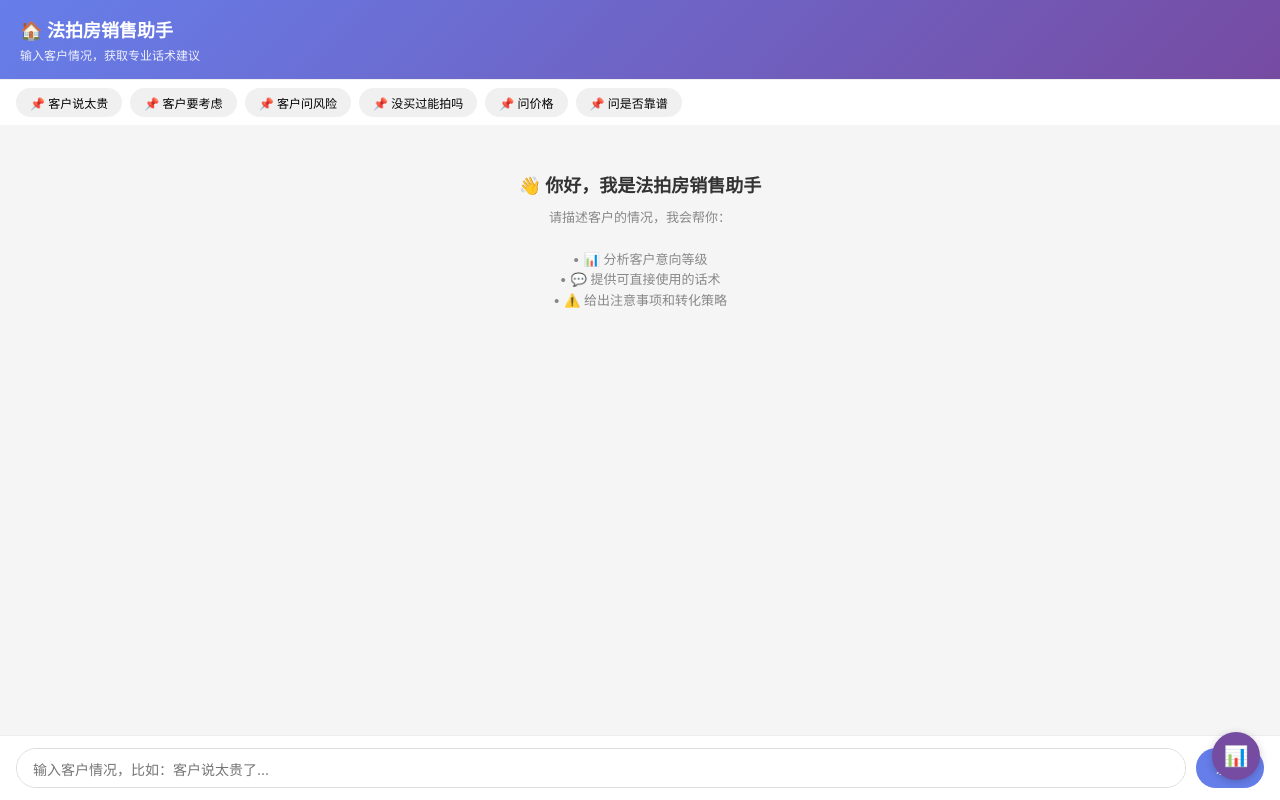
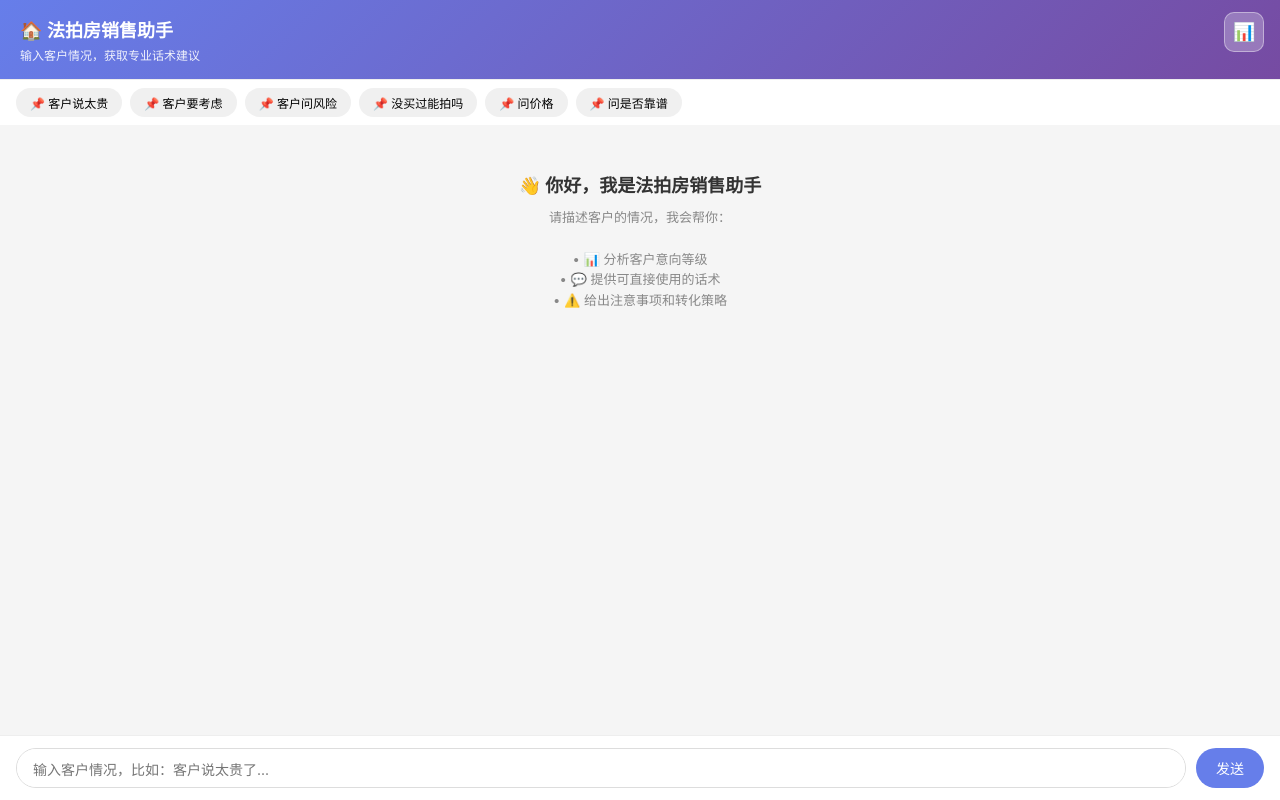
Before and after one commit to ippnona/fapai-assistant, a plain HTML site: page index.html in a window 1280 px wide. Drawn offline with Linux system fonts and the light colour scheme.

Commit message:
Add files via upload

```diff
--- a/index.html
+++ b/index.html
@@ -179,22 +179,23 @@
         /* 数据面板 */
         .data-panel-btn {
             position: fixed;
-            bottom: 20px;
-            right: 20px;
-            width: 48px;
-            height: 48px;
-            border-radius: 50%;
-            background: #764ba2;
+            top: 12px;
+            right: 16px;
+            width: 40px;
+            height: 40px;
+            border-radius: 10px;
+            background: rgba(255,255,255,0.25);
             color: white;
-            border: none;
-            font-size: 20px;
+            border: 1px solid rgba(255,255,255,0.4);
+            font-size: 18px;
             cursor: pointer;
-            box-shadow: 0 2px 8px rgba(0,0,0,0.2);
             z-index: 999;
             display: flex;
             align-items: center;
             justify-content: center;
+            transition: background 0.2s;
         }
+        .data-panel-btn:hover { background: rgba(255,255,255,0.35); }
         .data-panel-overlay {
             display: none;
             position: fixed;
@@ -483,8 +484,17 @@
         }
 
         // ===== 数据面板 =====
+        const PANEL_PASSWORD = '942134';
+
         function toggleDataPanel() {
-            document.getElementById('dataPanel').classList.toggle('show');
+            // 先要求输入密码
+            const pw = prompt('🔒 请输入密码查看数据：');
+            if (pw === null) return; // 用户点了取消
+            if (pw !== PANEL_PASSWORD) {
+                alert('密码错误！');
+                return;
+            }
+            document.getElementById('dataPanel').classList.add('show');
             renderDataPanel();
         }
 
```
